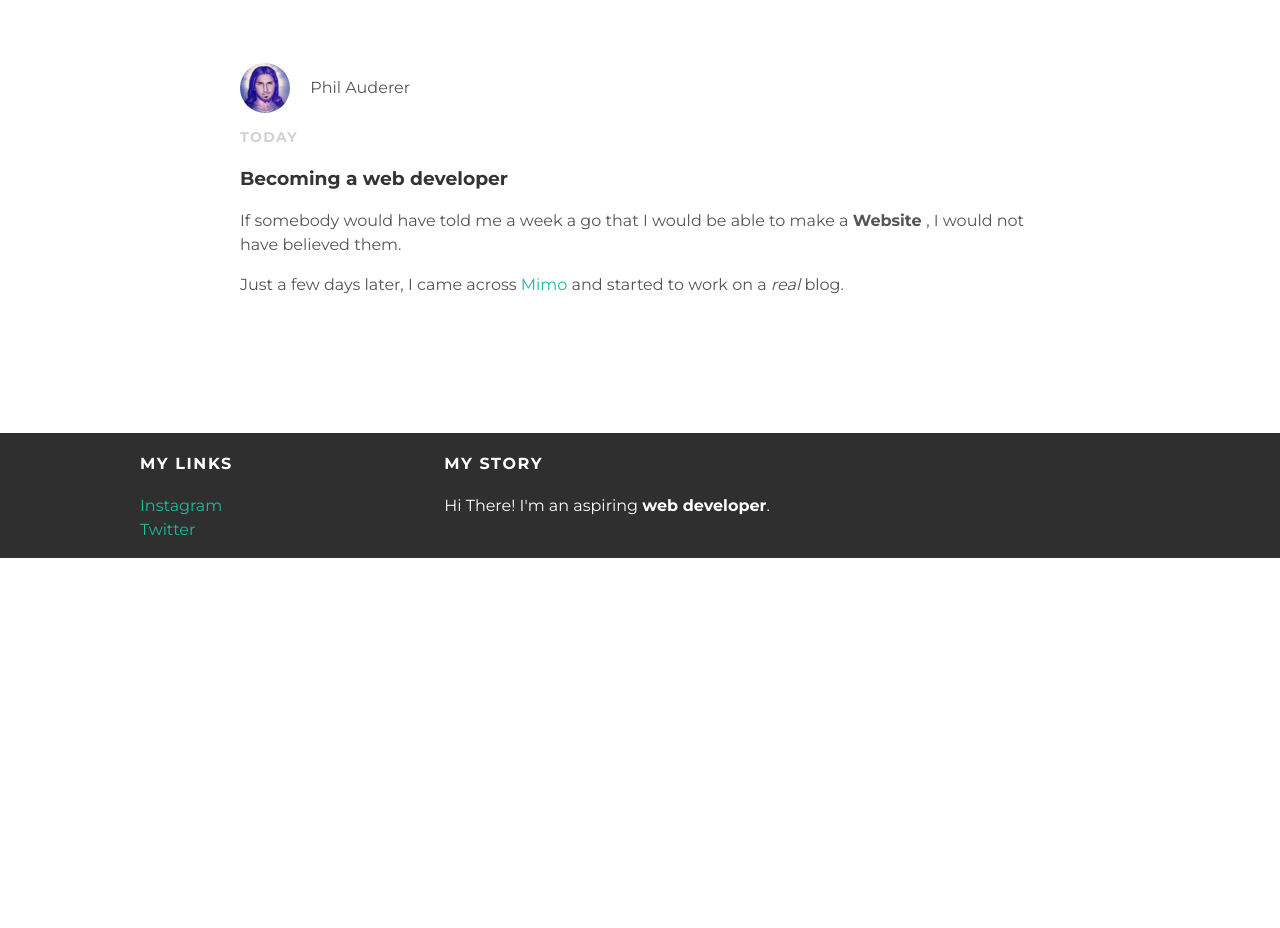
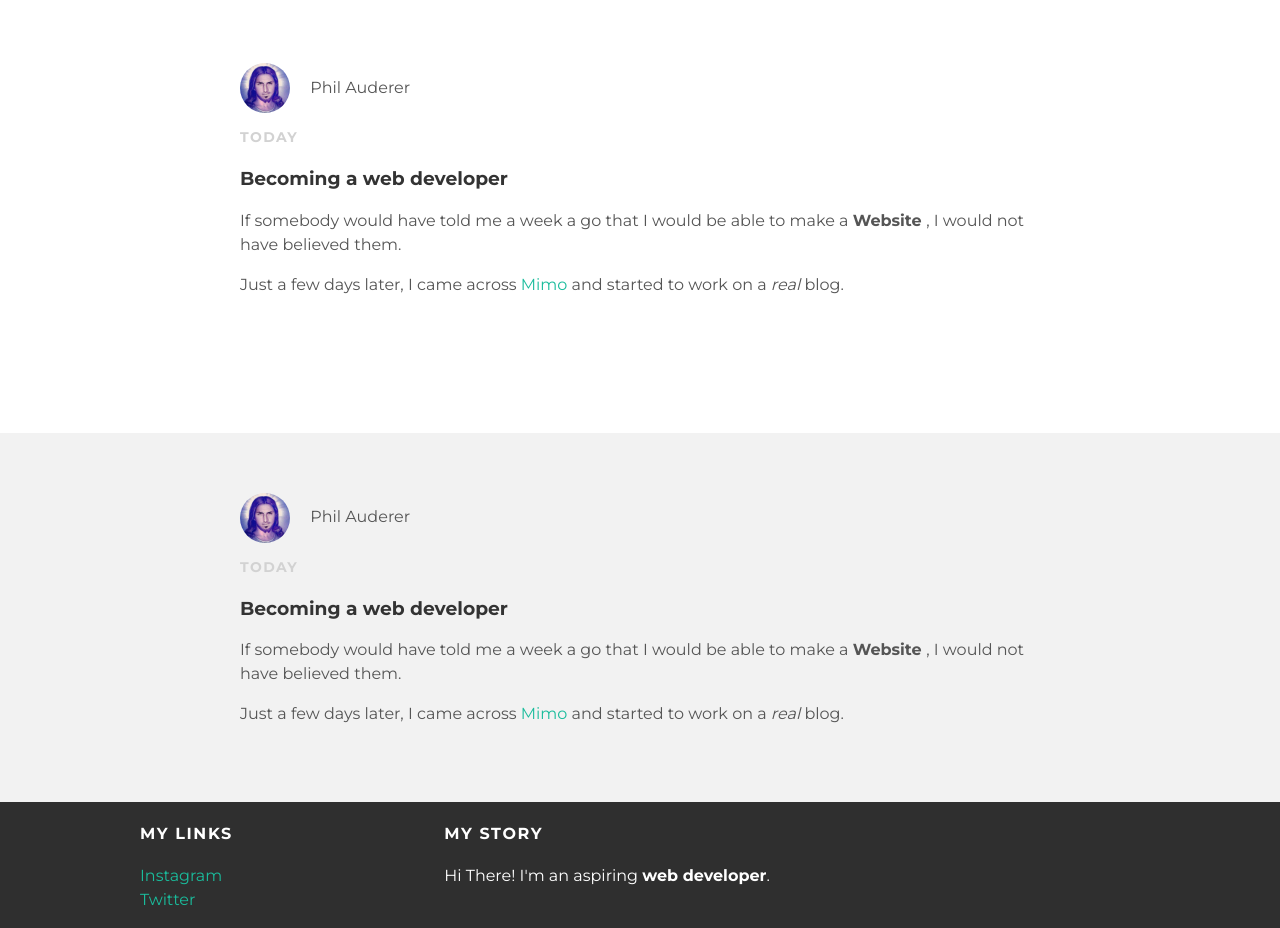
Before and after one commit to MrBudmaker/MrBudmaker.github.io, a plain HTML site: page index.html in a window 1280 px wide. Shown: the part 456-1384 px from the top of the page. Before the commit the page ends 1014 px from the top, so only its background shows below. Drawn offline with Linux system fonts and the light colour scheme.

Commit message:
Update index.html

```diff
--- a/index.html
+++ b/index.html
@@ -87,6 +87,40 @@
         </div>
         </div>
         </div>
+
+        <div class="post-container">
+
+            <div class="post">
+
+                <div class="post-author">
+
+                    <img width="100px" src="me.jpeg">
+
+                    <span>Phil Auderer</span>
+
+                </div>
+
+                <p class="post-date">Today</p>
+
+                <h3 class="post-title">Becoming a web developer</h3>
+
+                <div class="post-content">
+
+                <p>
+                If somebody would have told me a week a go
+                that I would be able to make a <strong>Website </strong>, I would
+                not have believed them.
+                </p>
+
+                <p>
+                    Just a few days later, I came across <a href="https://getmimo.com/">Mimo</a> and started to work on a <em>real</em> blog.
+                </p>
+
+                </div>
+            </div>
+        </div>
+        </div>
+        </div>
         </div>
 
 
```
